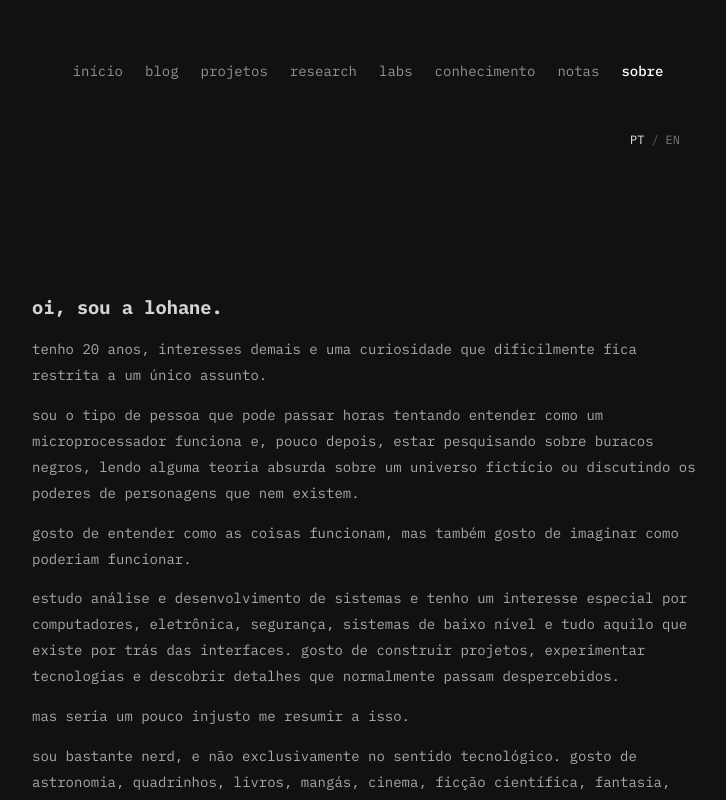
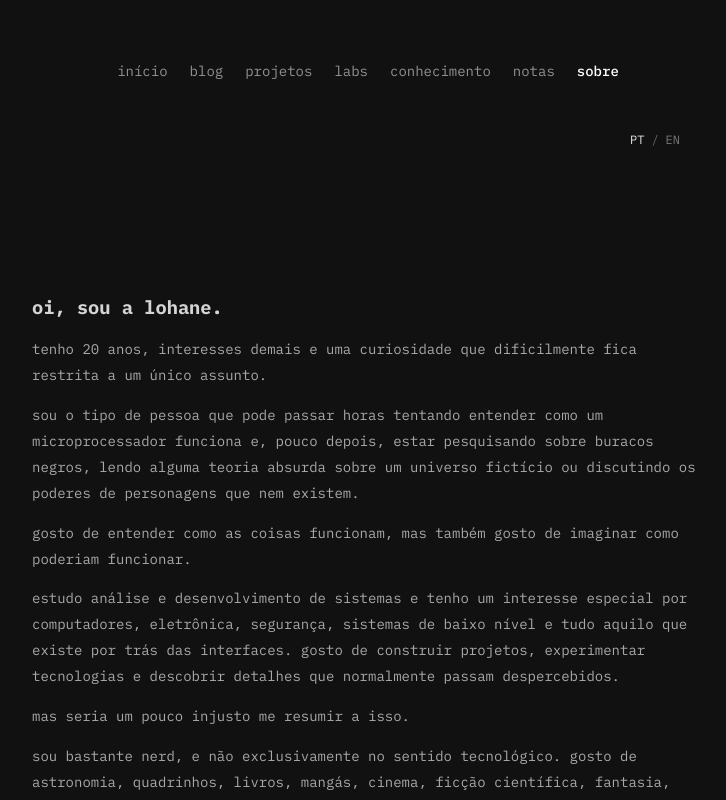
Before and after one commit to lohjs-0/llohs-labs, a React (Vite) app: page /#/about in a window 1280 px wide. Shown: the top 800 px of the page, without its empty margins (272-998 px from the left). Built offline with nearby package versions, Linux system fonts and the light colour scheme.

Commit message:
Remove 'research' link from Navbar component
Removed the 'research' link from the navbar and cleaned up the code formatting.

```diff
--- a/src/components/Navbar.tsx
+++ b/src/components/Navbar.tsx
@@ -7,7 +7,6 @@ const links = [
   { key: "home", path: "/" },
   { key: "blog", path: "/blog" },
   { key: "projects", path: "/projects" },
-  { key: "research", path: "/research" },
   { key: "labs", path: "/labs" },
   { key: "knowledge", path: "/knowledge" },
   { key: "notes", path: "/notes" },
@@ -19,19 +18,14 @@ export default function Navbar() {
 
   return (
     <header className="navbar-container">
-      <nav
-        className="navbar"
-        aria-label="Main navigation"
-      >
+      <nav className="navbar" aria-label="Main navigation">
         {links.map(({ key, path }) => (
           <NavLink
             key={path}
             to={path}
             end={path === "/"}
             className={({ isActive }) =>
-              isActive
-                ? "nav-link active"
-                : "nav-link"
+              isActive ? "nav-link active" : "nav-link"
             }
           >
             {key === "knowledge"
@@ -40,11 +34,7 @@ export default function Navbar() {
                 : "conhecimento"
               : key === "labs"
                 ? "labs"
-                : key === "research"
-                  ? t("nav.research", {
-                      defaultValue: "research",
-                    })
-                  : t(`nav.${key}`)}
+                : t(`nav.${key}`)}
           </NavLink>
         ))}
       </nav>
```
